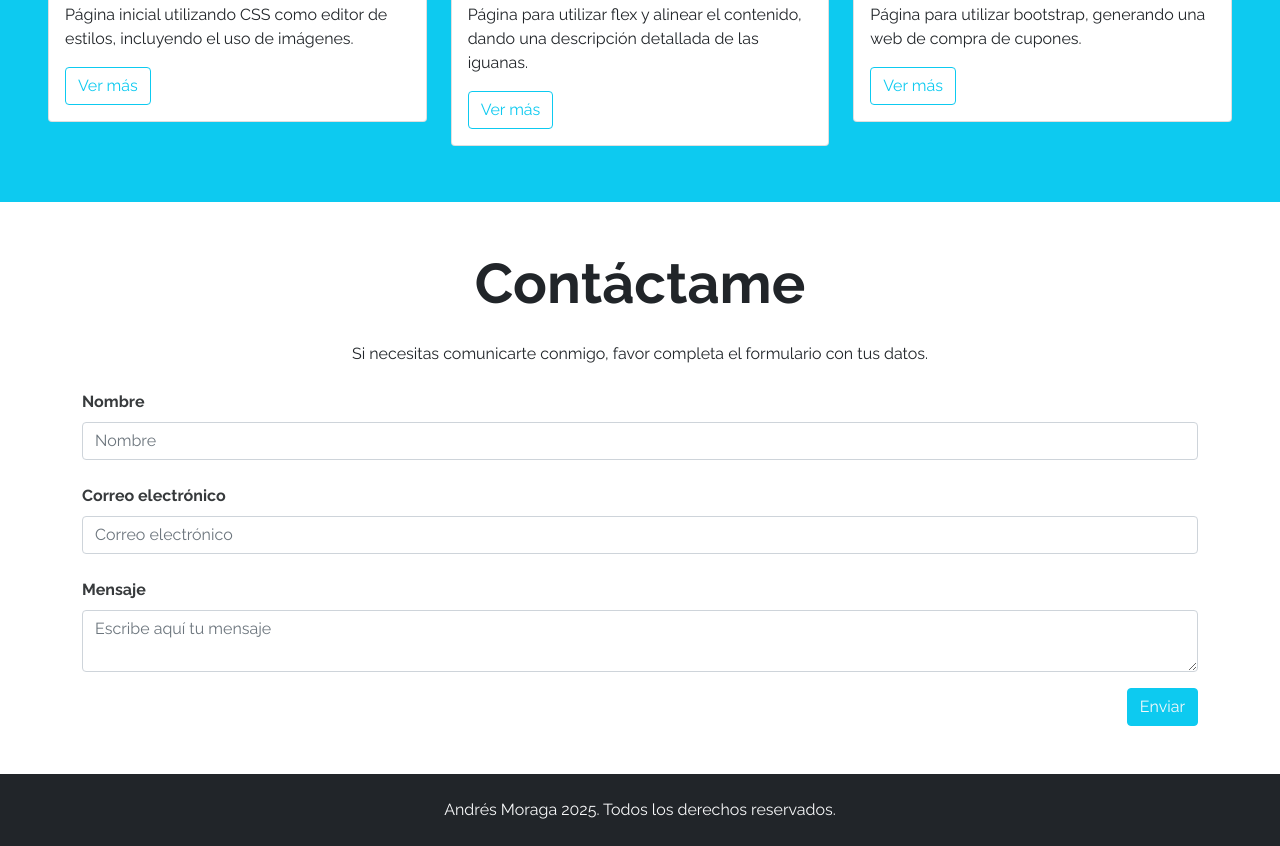
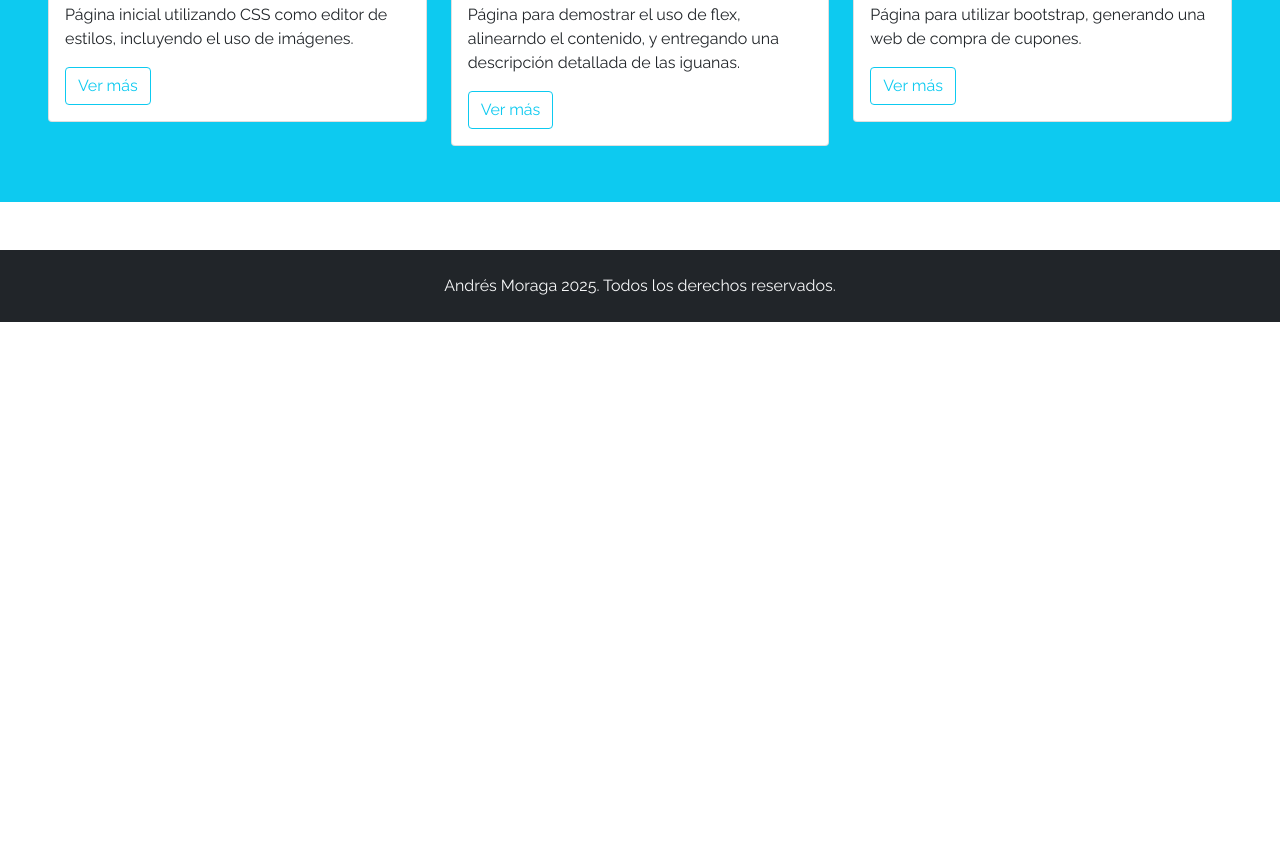
Before and after one commit to AndresMoraga/AndresMoraga.github.io, a plain HTML site: page index.html in a window 1280 px wide. Shown: the part 2956-3802 px from the top of the page. After the commit the page ends 3278 px from the top, so only its background shows below. Drawn offline with nearby package versions, Linux system fonts and the light colour scheme.

Commit message:
ultima corrección

```diff
--- a/index.html
+++ b/index.html
@@ -223,7 +223,7 @@
                     <div class="card-body">
                         <h5 class="card-title fw-bold">Iguana Page</h5>
                         <p class="card-text">
-                            Página para utilizar flex y alinear el contenido, dando una descripción detallada de las iguanas.
+                            Página para demostrar el uso de flex, alinearndo el contenido, y entregando una descripción detallada de las iguanas.
                         </p>
                         <a href="./IguanaPage/index.html">
                             <button type="button" class="btn btn-outline-info">
@@ -253,45 +253,6 @@
 
     </section>
 
-
-
-    <section id="Contacto" class="container my-5">
-
-        <h2 class="display-4 fw-bold text-center my-4">Contáctame</h2>
-
-        <p class="text-center my-4 d-none d-md-block">Si necesitas comunicarte conmigo, favor completa el formulario con tus datos.</p>
-
-        <form>
-
-
-            <div class="form-group mb-4">
-                <label class="mb-2">Nombre</label>
-                <input class="form-control" placeholder="Nombre">
-            </div>
-
-            <div class="form-group mb-4">
-                <label class="mb-2">Correo electrónico</label>
-                <input class="form-control" placeholder="Correo electrónico" />
-            </div>
-
-
-            <div class="form-group">
-                <label class="mb-2">Mensaje</label>
-                <textarea class="form-control" placeholder="Escribe aquí tu mensaje"></textarea>
-            </div>
-
-            <div class="my-3 text-end">
-                <button class="btn btn-info text-light">Enviar</button>
-            </div>
-
-
-
-        </form>
-
-    </section>
-
-
-
     <footer class="bg-dark text-center text-light p-4">
         <p class="mb-0">Andrés Moraga 2025. Todos los derechos reservados.</p>
     </footer>
```
Also changed, not shown: 1 other file.
